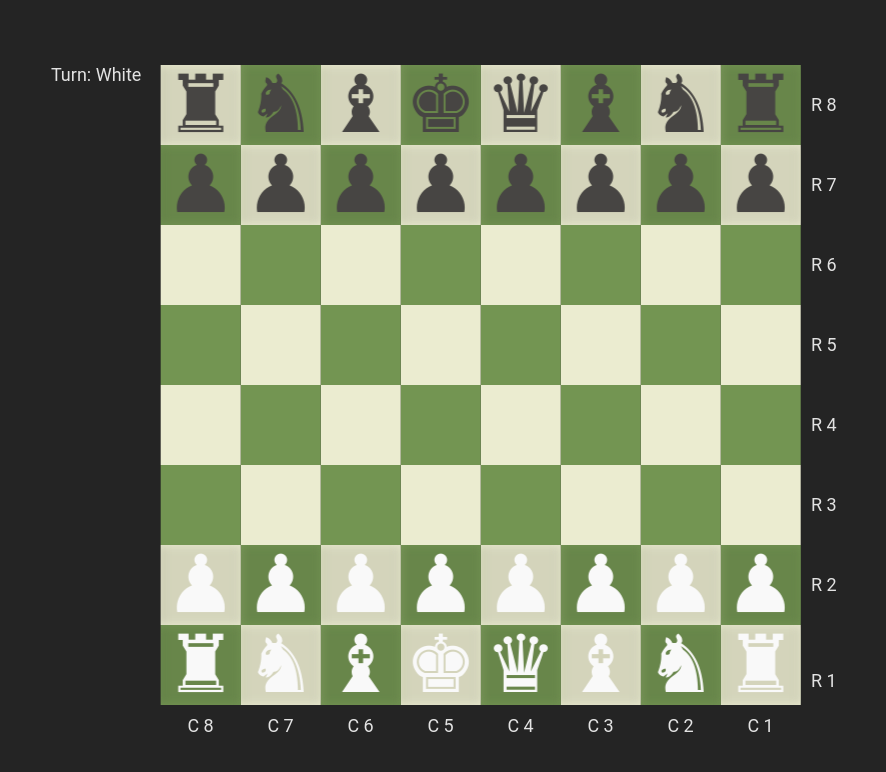
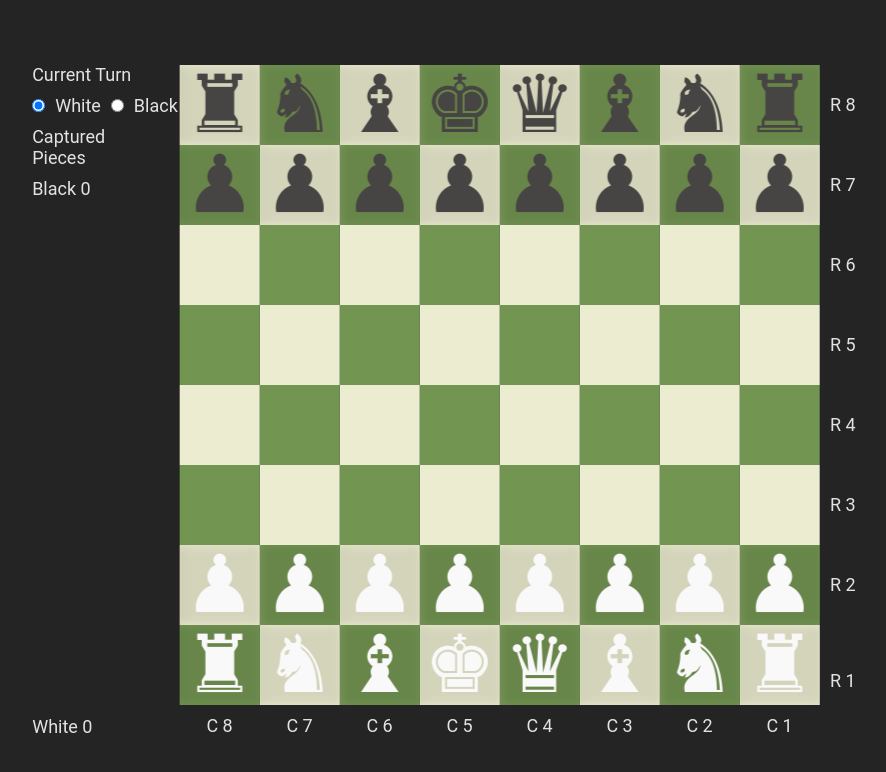
Before and after one commit to amit-g0swami/chess, a React (Vite) app: page / in a window 1280 px wide. Shown: the top 772 px of the page, without its empty margins (196-1082 px from the left). Built offline with nearby package versions, Linux system fonts and the light colour scheme.

Commit message:
chores: ui changes

```diff
--- a/src/features/chess/chess.util.ts
+++ b/src/features/chess/chess.util.ts
@@ -1,10 +1,26 @@
 import {
   COLOR,
+  IBoardState,
   IDetailsForOnDrop,
   IHandlePieceDrop,
   IHandleValidateTurn,
+  IUpdateDraggedPiece,
   SameSqaureProps,
 } from "./chess.interface";
+
+const capturedPieces = (boardState: IBoardState[]) => {
+  const capturedBlackPieces = [];
+  const totalCapturedBlackPieces = capturedBlackPieces.length;
+  const capturedWhitePieces = [];
+  const totalCapturedWhitePieces = capturedWhitePieces.length;
+
+  return {
+    totalCapturedBlackPieces,
+    capturedBlackPieces,
+    totalCapturedWhitePieces,
+    capturedWhitePieces,
+  };
+};
 
 const onDroppedSquareDetail = ({
   rowId,
@@ -26,6 +42,31 @@ const onDroppedSquareDetail = ({
   };
 };
 
+const isTheirAPieceOnDropSquare = ({
+  rowId,
+  columnId,
+  boardState,
+}: IDetailsForOnDrop) => {
+  const findPiece = boardState.find(
+    (piece) => piece.row === rowId && piece.column === columnId
+  );
+
+  return !!findPiece;
+};
+
+const updateDraggedPiece = ({
+  state,
+  draggedRow,
+  draggedColumn,
+  dropRow,
+  dropColumn,
+}: IUpdateDraggedPiece) =>
+  state.map((piece) =>
+    piece.row === draggedRow && piece.column === draggedColumn
+      ? { ...piece, row: dropRow, column: dropColumn }
+      : piece
+  );
+
 const handlePieceDrop = ({
   draggedData,
   onDropPayload,
@@ -34,15 +75,35 @@ const handlePieceDrop = ({
   const { row: draggedRow, column: draggedColumn } = draggedData;
   const { row: dropRow, column: dropColumn } = onDropPayload;
 
-  const updatedBoardState = boardState.map((piece) => {
-    if (piece.row === draggedRow && piece.column === draggedColumn) {
-      piece.row = dropRow;
-      piece.column = dropColumn;
-    }
-    return piece;
+  // Check if there's a piece on the drop square
+  const isPieceOnDropSquare = isTheirAPieceOnDropSquare({
+    rowId: dropRow,
+    columnId: dropColumn,
+    boardState,
   });
 
-  return updatedBoardState;
+  if (isPieceOnDropSquare) {
+    // Remove the piece on the drop square and update the dragged piece's position
+    const boardStateWithoutDropPiece = boardState.filter(
+      (piece) => piece.row !== dropRow || piece.column !== dropColumn
+    );
+    return updateDraggedPiece({
+      state: boardStateWithoutDropPiece,
+      draggedRow,
+      draggedColumn,
+      dropRow,
+      dropColumn,
+    });
+  }
+
+  // If no piece is on the drop square, just update the dragged piece's position
+  return updateDraggedPiece({
+    state: boardState,
+    draggedRow,
+    draggedColumn,
+    dropRow,
+    dropColumn,
+  });
 };
 
 const handleValidateTurn = ({
@@ -87,8 +148,10 @@ const isValidMove = ({
 
 const chessUtil = {
   onDroppedSquareDetail,
+  updateDraggedPiece,
+  handleValidateTurn,
   handlePieceDrop,
-  handleValidateTurn,
+  capturedPieces,
   isValidMove,
 };
 
--- a/src/features/chess/components/board/index.tsx
+++ b/src/features/chess/components/board/index.tsx
@@ -1,4 +1,5 @@
 import useChessStore from "../../store/chess.store";
+import { CapturedPieces } from "../captured-pieces";
 import { RenderTurn } from "../header";
 import { Row } from "../row";
 
@@ -8,7 +9,10 @@ export const Board = () => {
 
   return (
     <div className="board">
-      <RenderTurn isWhiteTurn={isWhiteTurn} />
+      <div className="board-container">
+        <RenderTurn isWhiteTurn={isWhiteTurn} />
+        <CapturedPieces boardState={boardState} />
+      </div>
       <div className={`${isWhiteTurn ? "rotate-white" : "rotate-black"}`}>
         {rows.map((row) => (
           <div key={row.rowId} className="row-container">
--- /dev/null
+++ b/src/features/chess/components/captured-pieces/index.tsx
@@ -0,0 +1,24 @@
+import { IBoardState } from "../../chess.interface";
+import chessUtil from "../../chess.util";
+
+interface ICapturedPiecesProps {
+  boardState: IBoardState[];
+}
+
+export const CapturedPieces = ({ boardState = [] }: ICapturedPiecesProps) => {
+  const {
+    capturedBlackPieces,
+    capturedWhitePieces,
+    totalCapturedBlackPieces,
+    totalCapturedWhitePieces,
+  } = chessUtil.capturedPieces(boardState);
+  return (
+    <div className="captured-pieces">
+      Captured Pieces
+      <div className="captured-pieces-container">
+        <div>Black {totalCapturedBlackPieces}</div>
+        <div>White {totalCapturedWhitePieces}</div>
+      </div>
+    </div>
+  );
+};
--- a/src/features/chess/components/header/index.tsx
+++ b/src/features/chess/components/header/index.tsx
@@ -3,6 +3,27 @@ interface IRenderTurnProps {
 }
 
 export const RenderTurn = ({ isWhiteTurn }: IRenderTurnProps) => {
-  const turn = isWhiteTurn ? "White" : "Black";
-  return <div className="renderTurn-container">Turn: {turn}</div>;
+  return (
+    <div className="renderTurn-container">
+      Current Turn
+      <div className="turn-container">
+        <input
+          type="radio"
+          id="white"
+          name="turn"
+          value="white"
+          checked={isWhiteTurn}
+        />
+        <label htmlFor="white">White</label>
+        <input
+          type="radio"
+          id="black"
+          name="turn"
+          value="black"
+          checked={!isWhiteTurn}
+        />
+        <label htmlFor="black">Black</label>
+      </div>
+    </div>
+  );
 };
--- a/src/features/chess/index.css
+++ b/src/features/chess/index.css
@@ -7,6 +7,16 @@
     gap: 20px;
 }
 
+.board-container {
+    display: flex;
+    flex-direction: column;
+    align-items: center;
+    justify-content: flex-start;
+    height: 673px;
+    width: 10%;
+    gap: 10px;
+    font-size: 18px;
+}
 
 .row-container {
     display: flex;
@@ -75,10 +85,18 @@
 
 .renderTurn-container {
     display: flex;
+    justify-content: flex-start;
     align-items: flex-start;
-    justify-content: space-between;
-    font-size: 18px;
-    height: 673px;
+    flex-direction: column;
+    gap: 10px;
+    width: 100%;
+}
+
+.turn-container {
+    display: flex;
+    align-items: center;
+    justify-content: center;
+    gap: 10px;
 }
 
 .rotate-white {
@@ -97,3 +115,22 @@
 .column-span {
     font-size: 18px;
 }
+
+.captured-pieces {
+    display: flex;
+    flex-direction: column;
+    align-items: flex-start;
+    justify-content: space-between;
+    width: 100%;
+    height: 100%;
+    gap: 10px;
+}
+
+.captured-pieces-container {
+    display: flex;
+    flex-direction: column;
+    align-items: flex-start;
+    justify-content: space-between;
+    width: 100%;
+    height: 100%;
+}
```
Also changed, not shown: src/features/chess/chess.interface.ts (+8 -0 lines).
